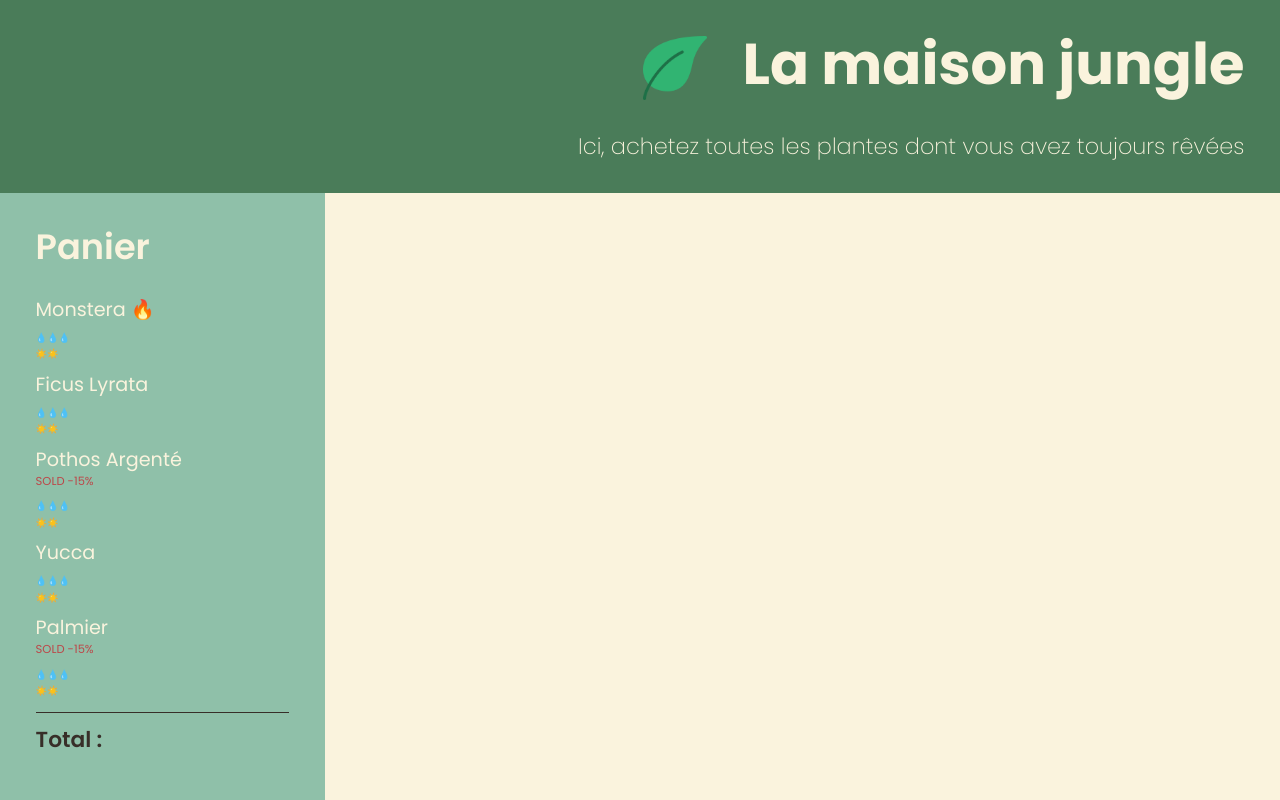
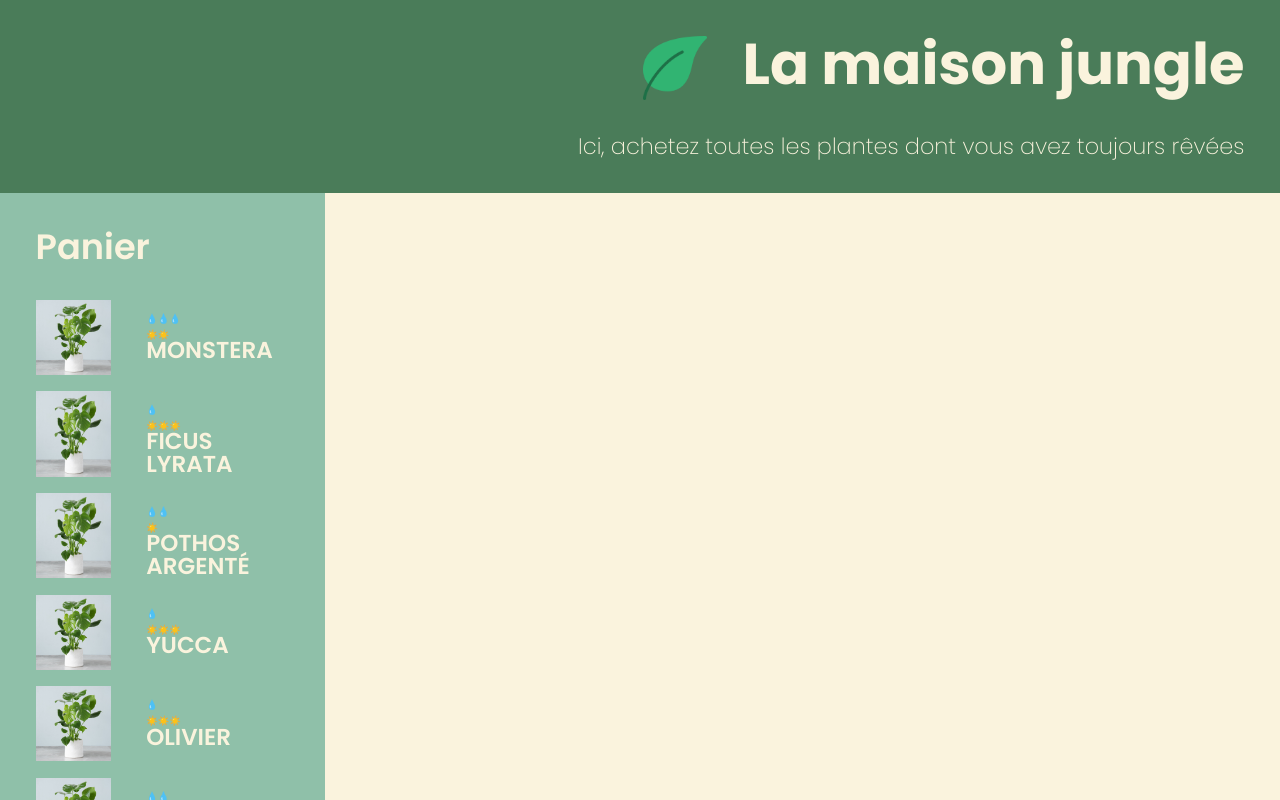
Before and after one commit to BigZoo92/React-Start, a React (Create React App) app: page / in a window 1280 px wide. Built offline with nearby package versions, Linux system fonts and the light colour scheme.

Commit message:
props finish

```diff
--- a/src/components/CareScale.js
+++ b/src/components/CareScale.js
@@ -4,7 +4,7 @@ function CareScale({ scaleValue, careType }) {
     const scaleType = careType === 'light' ? '☀️' : '💧'
 
     return (
-        <div>
+        <div class="carescale">
             {range.map((rangeElem) => scaleValue >= rangeElem ? <span key={rangeElem.toString()}>{scaleType}</span> : null
             )}
         </div>
--- /dev/null
+++ b/src/components/PlantItem.js
@@ -0,0 +1,16 @@
+import CareScale from './CareScale'
+
+function PlantItem({id, cover, name, water, light}) {
+    return(
+        <li key={ id }>
+                <img src={`${cover}`} alt={`${name} cover`} />
+            <div>
+                <CareScale careType='water' scaleValue={water} />
+                <CareScale careType='light' scaleValue={light} />
+                <h4>{name}</h4>
+            </div>
+        </li>
+    )
+}
+
+export default PlantItem
--- a/src/components/ShoppingList.js
+++ b/src/components/ShoppingList.js
@@ -1,67 +1,19 @@
-import CareScale from "./CareScale";
-const plantList = [
-    {
-        name: 'monstera',
-        category: 'classique',
-        id: '1ed',
-        isBestSale: true,
-        isSpecialOffer: false,
-        water: 3,
-        light: 2,
-    },
-    {
-        name: 'ficus lyrata',
-        category: 'classique',
-        id: '2ed',
-        isBestSale: false,
-        isSpecialOffer: false,
-        water: 3,
-        light: 2,
-    },
-    {
-        name: 'pothos argenté',
-        category: 'classique',
-        id: '3ed',
-        isBestSale: false,
-        isSpecialOffer: true,
-        water: 3,
-        light: 2,
-    },
-    {
-        name: 'yucca',
-        category: 'classique',
-        id: '4ed',
-        isBestSale: false,
-        isSpecialOffer: false,
-        water: 3,
-        light: 2,
-    },
-    {
-        name: 'palmier',
-        category: 'classique',
-        id: '5ed',
-        isBestSale: false,
-        isSpecialOffer: true,
-        water: 3,
-        light: 2,
-    }
-]
-
+import PlantItem from './PlantItem'
+import { PlantList } from '../data/PlantList'
 function ShoppingList() {
     return (
         <ul>
-            {plantList.map((plant) => (
-                <li key={ plant.id }>
-                    {plant.name} {plant.isBestSale && <span>🔥</span>}
-                    {plant.isSpecialOffer && <div>sold -15%</div>}
-                    <div>
-                        <CareScale careType='water' scaleValue={plant.water} />
-                        <CareScale careType='light' scaleValue={plant.light} />
-			        </div>
-                </li>
-            ))}
-            <li>Total : </li>
-        </ul>
+				{PlantList.map(({ id, cover, name, water, light }) => (
+					<PlantItem
+						id={id}
+						cover={cover}
+						name={name}
+						water={water}
+						light={light}
+					/>
+				))}
+                <li>Total : 90€</li>
+			</ul>
     )
 }
 
--- /dev/null
+++ b/src/data/PlantList.js
@@ -0,0 +1,78 @@
+import monstera from '../assets/monstera.jpg'
+
+export const PlantList = [
+	{
+		name: 'monstera',
+		category: 'classique',
+		id: '1ed',
+		isBestSale: true,
+		light: 2,
+		water: 3,
+		cover: monstera,
+	},
+	{
+		name: 'ficus lyrata',
+		category: 'classique',
+		id: '2ab',
+		light: 3,
+		water: 1,
+		cover: monstera,
+	},
+	{
+		name: 'pothos argenté',
+		category: 'classique',
+		id: '3sd',
+		light: 1,
+		water: 2,
+		cover: monstera,
+	},
+	{
+		name: 'yucca',
+		category: 'classique',
+		id: '4kk',
+		light: 3,
+		water: 1,
+		cover: monstera,
+	},
+	{
+		name: 'olivier',
+		category: 'extérieur',
+		id: '5pl',
+		light: 3,
+		water: 1,
+		cover: monstera,
+	},
+	{
+		name: 'géranium',
+		category: 'extérieur',
+		id: '6uo',
+		light: 2,
+		water: 2,
+		cover: monstera,
+	},
+	{
+		name: 'basilique',
+		category: 'extérieur',
+		id: '7ie',
+		isBestSale: true,
+		light: 2,
+		water: 3,
+		cover: monstera,
+	},
+	{
+		name: 'aloe',
+		category: 'plante grasse',
+		id: '8fp',
+		light: 2,
+		water: 1,
+		cover: monstera,
+	},
+	{
+		name: 'succulente',
+		category: 'plante grasse',
+		id: '9vn',
+		light: 2,
+		water: 1,
+		cover: monstera,
+	}
+]
--- a/src/style/sass/components/_card.scss
+++ b/src/style/sass/components/_card.scss
@@ -11,12 +11,26 @@ aside{
         flex-direction: column;
         gap: calc($marge - 1.5vw);
         li{
+            display: flex;
+            align-items: stretch;
             text-transform: capitalize;
+            gap: $marge;
+            img{
+                width: 75px;
+            }
             div{
                 font-size: clamp(0.6em, 0.8vw, 0.8em);
                 color: $color-red;
                 padding-top: 7px;
                 text-transform: uppercase;
+                .carescale{
+                    display: flex;
+                }
+                h4{
+                    color: $color-beige;
+                    font-size: clamp(1.2em, 2vw, 2em);
+                    font-weight: 600;
+                }
             }
             &:nth-last-of-type(1){
             font-size: clamp(1.25rem, 1.7vw, 1.75rem);
--- a/src/style/style.css
+++ b/src/style/style.css
@@ -218,13 +218,27 @@ aside ul {
   gap: calc(10px + 2vw - 1.5vw);
 }
 aside ul li {
+  display: flex;
+  align-items: stretch;
   text-transform: capitalize;
+  gap: calc(10px + 2vw);
+}
+aside ul li img {
+  width: 75px;
 }
 aside ul li div {
   font-size: clamp(0.6em, 0.8vw, 0.8em);
   color: #bc4749;
   padding-top: 7px;
   text-transform: uppercase;
+}
+aside ul li div .carescale {
+  display: flex;
+}
+aside ul li div h4 {
+  color: #faf3dd;
+  font-size: clamp(1.2em, 2vw, 2em);
+  font-weight: 600;
 }
 aside ul li:nth-last-of-type(1) {
   font-size: clamp(1.25rem, 1.7vw, 1.75rem);
```
Also changed, not shown: src/assets/monstera.jpg (added), 1 other file (tests, documents, lock files or other folders).
